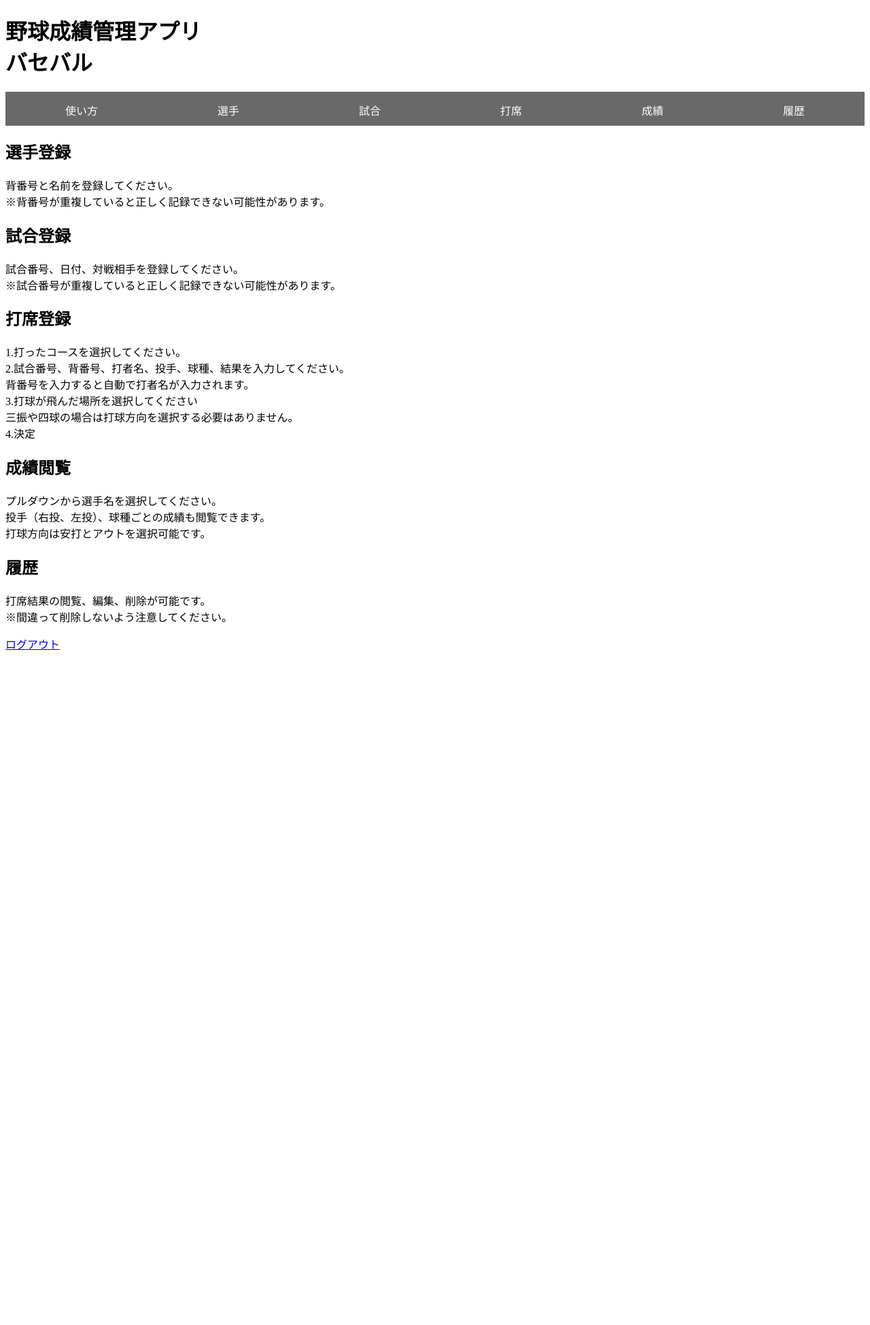
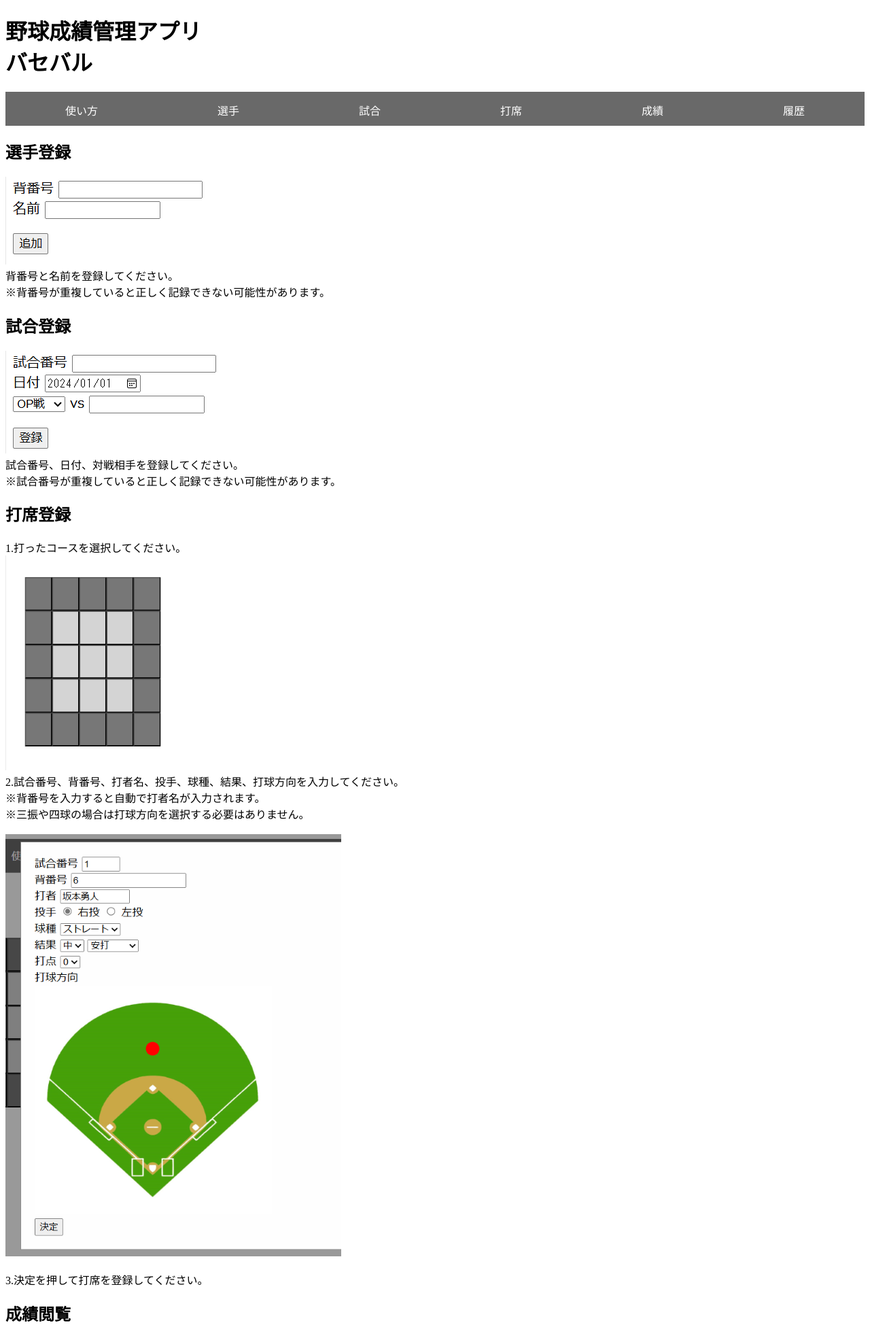
Before and after one commit to luckytale/BASEBALL-Old-Version, a Flask app: page / in a window 1280 px wide. Shown: the top 1949 px of the page at 68% size. Before the commit the page ends 956 px from the top, so only its background shows below. Run offline with Flask 3, Linux system fonts and the light colour scheme; a user stored in the database is signed in.

Commit message:
add how to use

```diff
--- a/templates/index.html
+++ b/templates/index.html
@@ -1,26 +1,32 @@
 {% extends "base.html" %}
 {% block content %}
 <h2>選手登録</h2>
+<img src="{{url_for('static', filename='images/player.png')}}" alt="選手" ><br>
 背番号と名前を登録してください。<br>
 ※背番号が重複していると正しく記録できない可能性があります。
 
 <h2>試合登録</h2>
+<img src="{{url_for('static', filename='images/match.png')}}" alt="試合" ><br>
 試合番号、日付、対戦相手を登録してください。<br>
 ※試合番号が重複していると正しく記録できない可能性があります。
 
 <h2>打席登録</h2>
 1.打ったコースを選択してください。<br>
-2.試合番号、背番号、打者名、投手、球種、結果を入力してください。<br>
-背番号を入力すると自動で打者名が入力されます。<br>
-3.打球が飛んだ場所を選択してください<br>
-三振や四球の場合は打球方向を選択する必要はありません。<br>
-4.決定
+<img src="{{url_for('static', filename='images/course.png')}}" alt="コース" ><br>
+2.試合番号、背番号、打者名、投手、球種、結果、打球方向を入力してください。<br>
+※背番号を入力すると自動で打者名が入力されます。<br>
+※三振や四球の場合は打球方向を選択する必要はありません。<br><br>
+<img src="{{url_for('static', filename='images/register.png')}}" alt="試合" ><br><br>
+3.決定を押して打席を登録してください。
 
 <h2>成績閲覧</h2>
 プルダウンから選手名を選択してください。<br>
 投手（右投、左投）、球種ごとの成績も閲覧できます。<br>
-打球方向は安打とアウトを選択可能です。
+打球方向は安打とアウトを選択可能です。<br><br>
+<img src="{{url_for('static', filename='images/result.png')}}" alt="打率" ><br>
 
 <h2>履歴</h2>
 打席結果の閲覧、編集、削除が可能です。<br>
-※間違って削除しないよう注意してください。{% endblock %}
+※間違って削除しないよう注意してください。<br>
+<img src="{{url_for('static', filename='images/see.png')}}" alt="打率" ><br>
+{% endblock %}
--- a/templates/players.html
+++ b/templates/players.html
@@ -9,8 +9,9 @@
 
 <label for="player">名前</label>
 <input type="text" name="player" size="15" required><br>
-
-<button type="submit">追加</button>
+<p>
+    <button type="submit">追加</button>
+</p>
 </p>
 </form>
 <div id="teams-container"></div>
```
Also changed, not shown: templates/login.html (+14 -0 lines), static/images/course.png (added), static/images/match.png (added), static/images/player.png (added), static/images/register.png (added), static/images/result.png (added), static/images/result1.png (added), static/images/result2.png (added), static/images/result3.png (added), static/images/result4.png (added), static/images/see.png (added).
